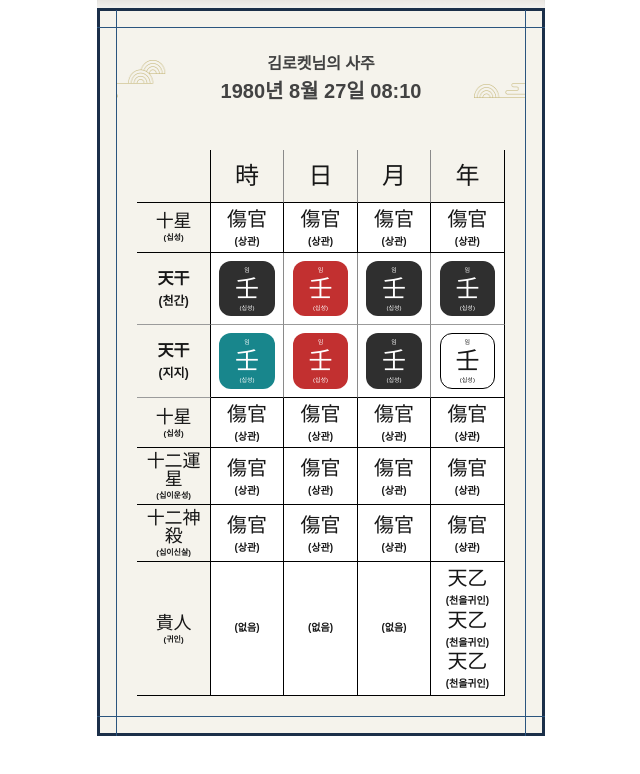
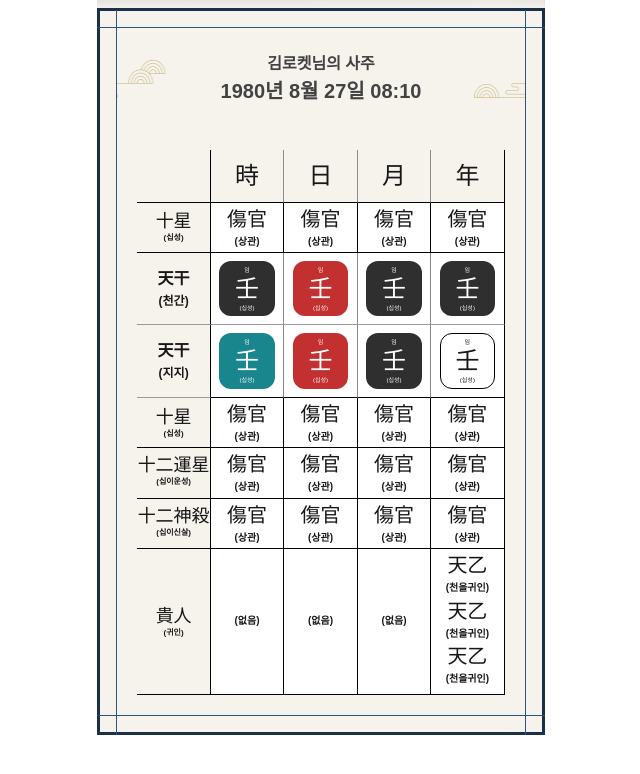
Before and after one commit to JJQKR/rocket, a Next.js app: page /chapter_1 in a window 1280 px wide. Shown: the part 1842-2616 px from the top of the page, without its empty margins (319-959 px from the left). Built offline with nearby package versions, Linux system fonts and the light colour scheme.

Commit message:
사주표 4글자 clamp함수, wordbreak 적용

```diff
--- a/src/components/common/SajuTable.jsx
+++ b/src/components/common/SajuTable.jsx
@@ -21,10 +21,10 @@ const SajuTable = () => {
               />
             </div>
             <div className="text-center m-6">
-              <p className="text-[clamp(12px,4vw,16px)] text-[#424242]">
+              <p className="text-[clamp(10px,3vw,16px)] text-[#424242]">
                 김로켓님의 사주
               </p>
-              <p className="text-[clamp(16px,3vw,20px)] font-bold text-[#424242]">
+              <p className="text-[clamp(14px,4vw,20px)] font-bold text-[#424242]">
                 1980년 8월 27일 08:10
               </p>
             </div>
@@ -38,7 +38,7 @@ const SajuTable = () => {
           </div>
 
           {/* 사주팔자표 내용 */}
-          <div className="w-[90%] mx-auto my-5">
+          <div className="w-[90%] mx-auto my-5 max-w-md">
             {/* 헤더 행 */}
             <div className="header-row grid grid-cols-5 text-3xl">
               <div className="border-b-[1.05px] border-r-[1.05px] border-b-black-dark border-r-black-dark p-2"></div>
@@ -191,8 +191,18 @@ const SajuTable = () => {
             {/* 십이운성행 */}
             <div className="basic-row grid grid-cols-5">
               <div className="border-b-[1.05px] text-center flex flex-col items-center justify-center border-r-[1.05px] border-b-black-dark border-r-black-dark p-1 leading-none">
-                <p className="font-normal text-xl text-center mb-1">十二運星</p>
-                <p className="font-bold text-2xs text-center">(십이운성)</p>
+                <p
+                  className="font-normal text-[clamp(8px,8vw,18px)] text-center mb-1"
+                  style={{ wordBreak: "break-all", width: "4em" }}
+                >
+                  十二運星
+                </p>
+                <p
+                  className="font-bold text-[clamp(6px,4vw,8px)] text-center mb-1"
+                  style={{ wordBreak: "break-all", width: "6em" }}
+                >
+                  (십이운성)
+                </p>
               </div>
               <div className="border-b-[1.05px] bg-white border-r-[0.49px] text-center flex flex-col items-center justify-center border-b-black-dark border-r-black-dark p-1 leading-tight">
                 <p className="font-normal text-2xl text-center mb-1">傷官</p>
@@ -214,8 +224,18 @@ const SajuTable = () => {
             {/* 십이신살행 */}
             <div className="basic-row grid grid-cols-5">
               <div className="border-b-[1.05px] text-center flex flex-col items-center justify-center border-r-[1.05px] border-b-black-dark border-r-black-dark p-1 leading-none">
-                <p className="font-normal text-xl text-center mb-1">十二神殺</p>
-                <p className="font-bold text-2xs text-center">(십이신살)</p>
+                <p
+                  className="font-normal text-[clamp(8px,8vw,18px)] text-center mb-1"
+                  style={{ wordBreak: "break-all", width: "4em" }}
+                >
+                  十二神殺
+                </p>
+                <p
+                  className="font-bold text-[clamp(6px,4vw,8px)] text-center mb-1"
+                  style={{ wordBreak: "break-all", width: "6em" }}
+                >
+                  (십이신살)
+                </p>
               </div>
               <div className="border-b-[1.05px] bg-white border-r-[0.49px] text-center flex flex-col items-center justify-center border-b-black-dark border-r-black-dark p-1 leading-tight">
                 <p className="font-normal text-2xl text-center mb-1">傷官</p>
@@ -252,11 +272,26 @@ const SajuTable = () => {
               </div>
               <div className="border-b-[1.05px] bg-white border-r-[1.05px] text-center flex flex-col items-center justify-center border-b-black-dark border-r-black-dark p-1 leading-tight">
                 <p className="font-normal text-2xl text-center mb-1">天乙</p>
-                <p className="font-bold text-xs text-center">(천을귀인)</p>
+                <p
+                  className="font-bold text-[clamp(6px,4vw,10px)] text-center mb-1"
+                  style={{ wordBreak: "break-all", width: "6em" }}
+                >
+                  (천을귀인)
+                </p>
                 <p className="font-normal text-2xl text-center mb-1">天乙</p>
-                <p className="font-bold text-xs text-center">(천을귀인)</p>
+                <p
+                  className="font-bold text-[clamp(6px,4vw,10px)] text-center mb-1"
+                  style={{ wordBreak: "break-all", width: "6em" }}
+                >
+                  (천을귀인)
+                </p>
                 <p className="font-normal text-2xl text-center mb-1">天乙</p>
-                <p className="font-bold text-xs text-center">(천을귀인)</p>
+                <p
+                  className="font-bold text-[clamp(6px,4vw,10px)] text-center mb-1"
+                  style={{ wordBreak: "break-all", width: "6em" }}
+                >
+                  (천을귀인)
+                </p>
               </div>
             </div>
           </div>
--- a/tailwind.config.js
+++ b/tailwind.config.js
@@ -7,7 +7,7 @@ module.exports = {
   theme: {
     screens: {
       // xs: { max: "320px" }, // 가장 작은 모바일
-      // sm: "375px", // 일반 모바일
+      sm: { max: "375px" }, // 일반 모바일
       // md: "768px", // 기본값
     },
     fontSize: {
```
